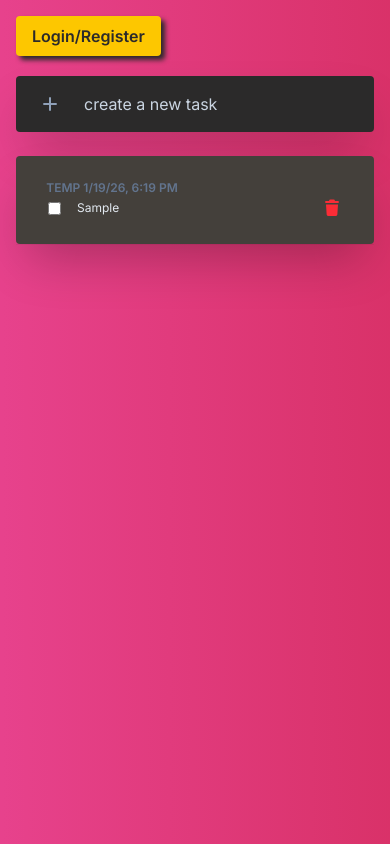
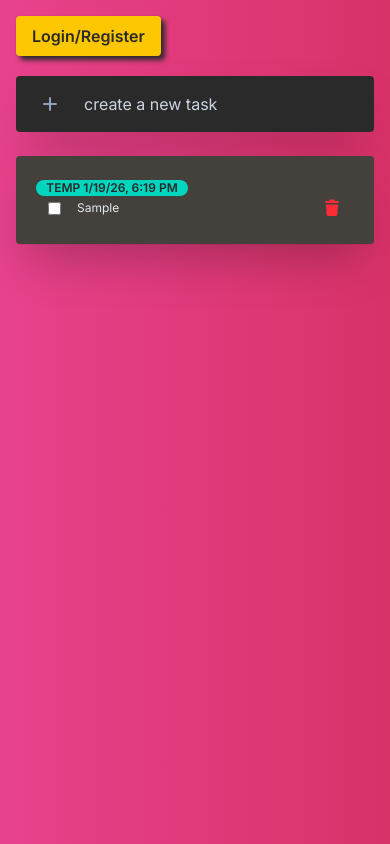
Before and after one commit to TusharKumar1007/react_redux_taskmanager, a React (Vite) app: page / in a window 390 px wide. Both pictures are taken after typing "Sample" into the empty fields and a click on the button 50 px from the left and 104 px from the top of the page. Built offline with nearby package versions, Linux system fonts and the light colour scheme; no server answers.

Commit message:
default style for mobile devices

```diff
--- a/src/app/features/task.jsx
+++ b/src/app/features/task.jsx
@@ -59,7 +59,7 @@ export default function Task() {
                       ) : (
                         <UpdateTaskForm id={task.id} title={task.task} />
                       )}
-                      <span className="text-xs text-slate-500 absolute group-hover:text-[#2B2A2A] px-1 group-hover:bg-yellow-400 font-semibold rounded-full -top-2 left-1 w-28 text-center ">{new Date(`${task.updatedat}`)
+                      <span className="text-xs bg-yellow-400 text-[#2B2A2A] md:bg-transparent md:text-slate-500 absolute group-hover:text-[#2B2A2A] px-1 group-hover:bg-yellow-400 font-semibold rounded-full -top-2 left-1 w-28 text-center ">{new Date(`${task.updatedat}`)
                         .toLocaleString('en-US', { dateStyle: 'short', timeStyle: 'short' })}</span>
                     </div>
                     <button
--- a/src/app/features/tempNotes.jsx
+++ b/src/app/features/tempNotes.jsx
@@ -58,7 +58,7 @@ export default function TempTask() {
                                             ) : (
                                                 <UpdateTaskForm id={task.id} title={task.task} />
                                             )}
-                                            <span className="text-xs text-slate-500 absolute group-hover:text-[#2B2A2A] px-1 group-hover:bg-teal-400 font-semibold rounded-full -top-2 left-1 w-38 text-center">TEMP {new Date(`${task.updatedat}`)
+                                            <span className="text-xs bg-teal-400 text-[#2B2A2A] md:bg-transparent md:text-slate-500 absolute group-hover:text-[#2B2A2A] px-1 md:group-hover:bg-teal-400 font-semibold rounded-full -top-2 left-1 w-38 text-center">TEMP {new Date(`${task.updatedat}`)
                                                 .toLocaleString('en-US', { dateStyle: 'short', timeStyle: 'short' })}</span>
                                         </div>
                                         <button
```
